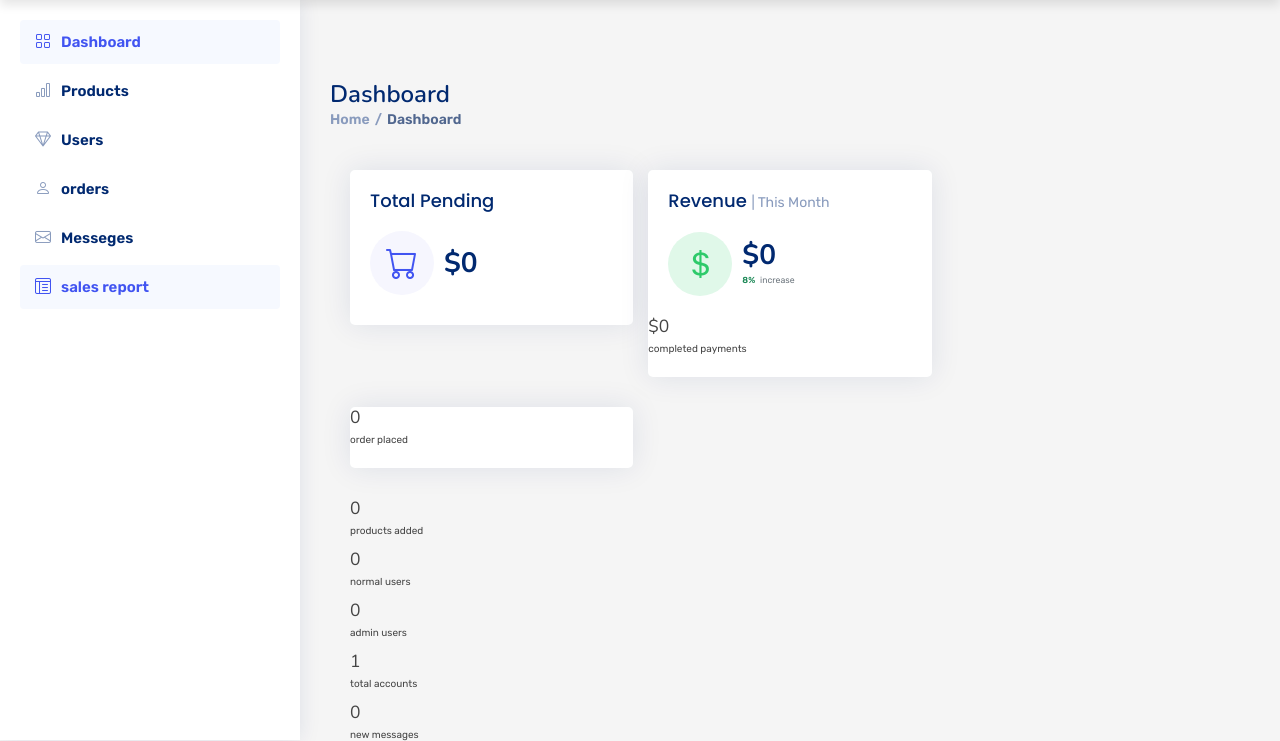
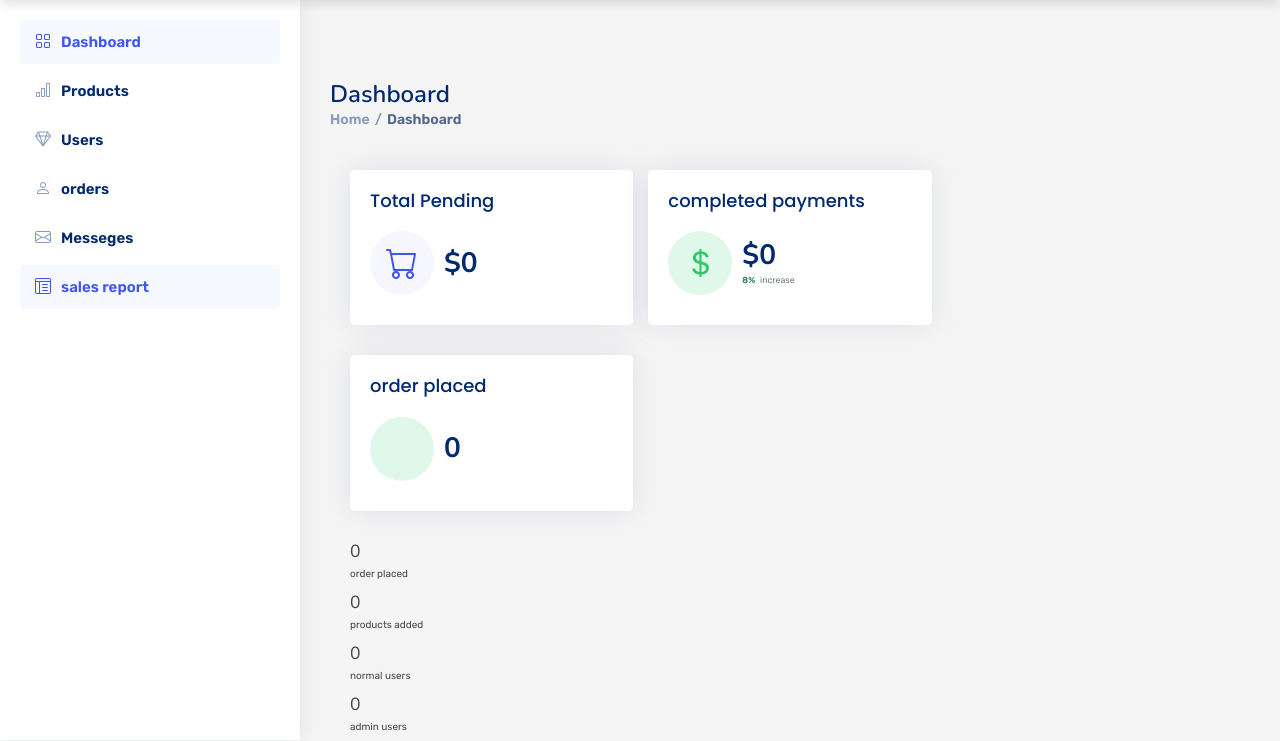
Before and after one commit to haamid10/E-bookstore, a PHP site: page /admin_page.php in a window 1280 px wide. Shown: the part 60-801 px from the top of the page. Run offline with PHP 8.4, Linux system fonts and the light colour scheme; the visitor is signed in with stand-in values (Sample User, id 1); data that the repository does not hold is empty.

Commit message:
dashboard1

```diff
--- a/admin_page.php
+++ b/admin_page.php
@@ -120,7 +120,7 @@ if(!isset($admin_id)){
             };
          ?>
           <div class="card-body">
-                  <h5 class="card-title">Revenue <span>| This Month</span></h5>
+                  <h5 class="card-title"> completed payments </h5>
 
                   <div class="d-flex align-items-center">
                     <div class="card-icon rounded-circle d-flex align-items-center justify-content-center">
@@ -133,8 +133,7 @@ if(!isset($admin_id)){
                     </div>
                   </div>
                 </div>
-         <h3>$<?php echo $total_completed; ?></h3>
-         <p>completed payments</p>
+
       </div>
    </div>
         <!-- Revenue Card -->
@@ -147,26 +146,26 @@ if(!isset($admin_id)){
             $select_orders = mysqli_query($conn, "SELECT * FROM `orders`") or die('query failed');
             $number_of_orders = mysqli_num_rows($select_orders);
          ?>
-         <h3><?php echo $number_of_orders; ?></h3>
-         <p>order placed</p>
-      </div>
-      <!-- <div class="card-body">
-                  <h5 class="card-title">Revenue <span>| This Month</span></h5>
+         <div class="card-body">
+                  <h5 class="card-title"> order placed </h5>
 
                   <div class="d-flex align-items-center">
                     <div class="card-icon rounded-circle d-flex align-items-center justify-content-center">
-                      <i class="bi bi-currency-dollar"></i>
+                      <i class="bi bi-bi-user"></i>
                     </div>
                     <div class="ps-3">
-                      <h6>$3,264</h6>
-                      <span class="text-success small pt-1 fw-bold">8%</span> <span class="text-muted small pt-2 ps-1">increase</span>
+                      <h6><?php echo $number_of_orders; ?></h6>
+
 
                     </div>
                   </div>
                 </div>
 
               </div>
-      </div>End Revenue Card -->
+         <h3><?php echo $number_of_orders; ?></h3>
+         <p>order placed</p>
+      </div>
+          </div>
 
 
 
```
